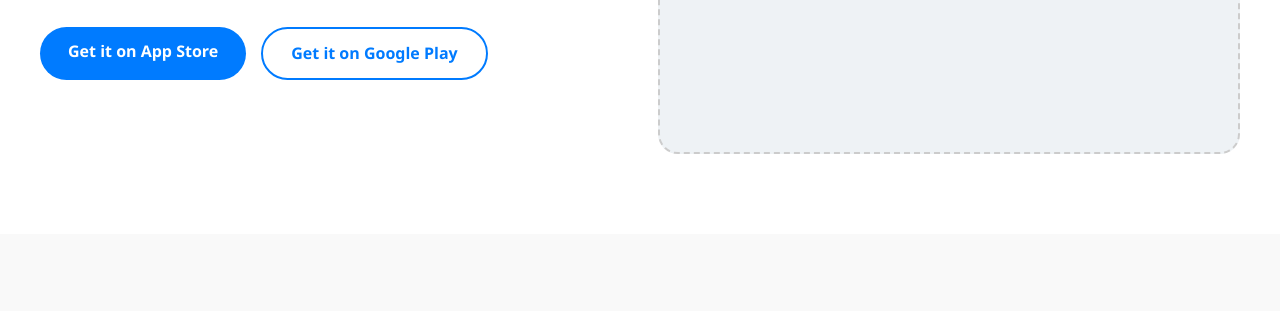
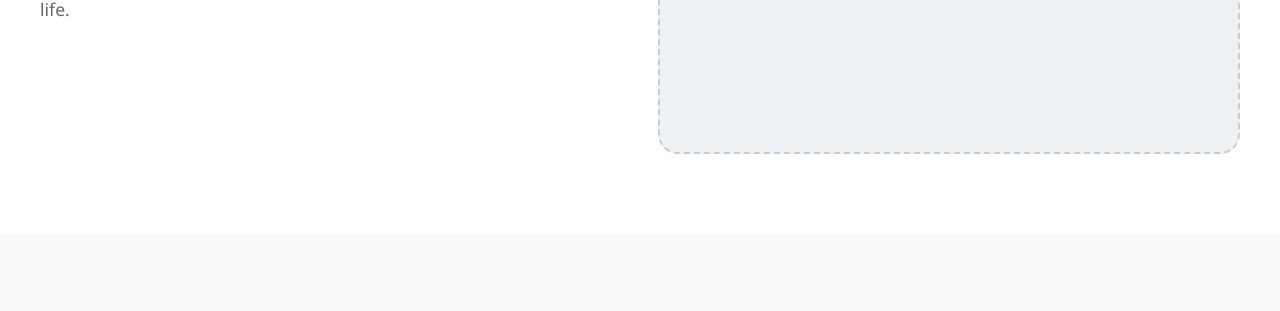
Before and after one commit to mstudent1326-crypto/App, a plain HTML site: page index.html in a window 1280 px wide. Shown: the part 467-778 px from the top of the page. Drawn offline with Linux system fonts and the light colour scheme.

Commit message:
Remove download buttons from hero section
Removed download buttons for App Store and Google Play.

```diff
--- a/index.html
+++ b/index.html
@@ -88,8 +88,7 @@
             <h1>The Ultimate Solution for Your Daily Needs</h1>
             <p>Experience seamless performance and stunning design. Download our app today and transform the way you interact with your digital life.</p>
             <div style="display: flex; gap: 15px; margin-top: 30px;">
-                <a href="#" class="btn">Get it on App Store</a>
-                <a href="#" class="btn btn-outline">Get it on Google Play</a>
+
             </div>
         </div>
         <div class="hero-image">
```
